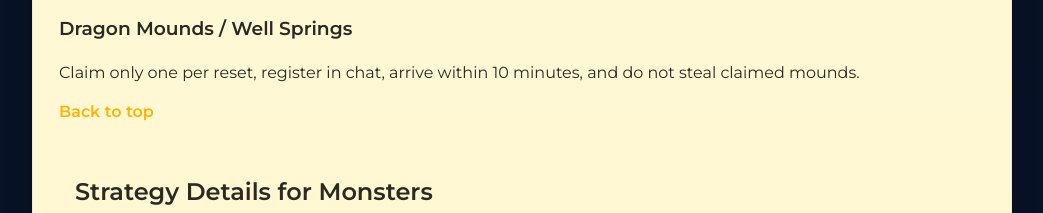
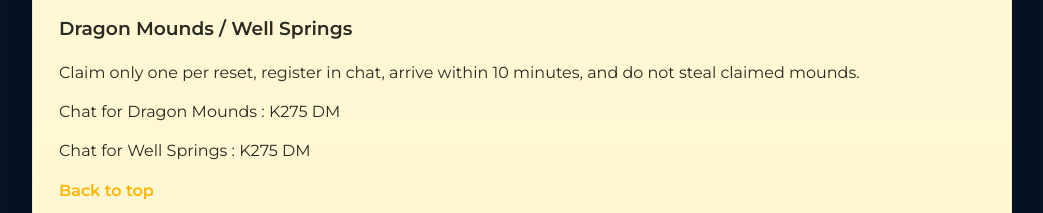
Before and after one commit to theblackpearl-totalbattle/guide, a plain HTML site: page index.html in a window 1280 px wide. Shown: the part 1064-1277 px from the top of the page, without its empty margins (118-1161 px from the left). Drawn offline with Linux system fonts and the light colour scheme.

Commit message:
Add chat information for Dragon Mounds and Well Springs

```diff
--- a/index.html
+++ b/index.html
@@ -67,6 +67,8 @@
             <article class="tip">
                 <h3>Dragon Mounds / Well Springs</h3>
                 <p>Claim only one per reset, register in chat, arrive within 10 minutes, and do not steal claimed mounds.</p>
+                <p>Chat for Dragon Mounds : K275 DM</p>
+                <p>Chat for Well Springs : K275 DM</p>
             </article>
 
             <p class="back-link"><a href="index.html">Back to top</a></p>
```
